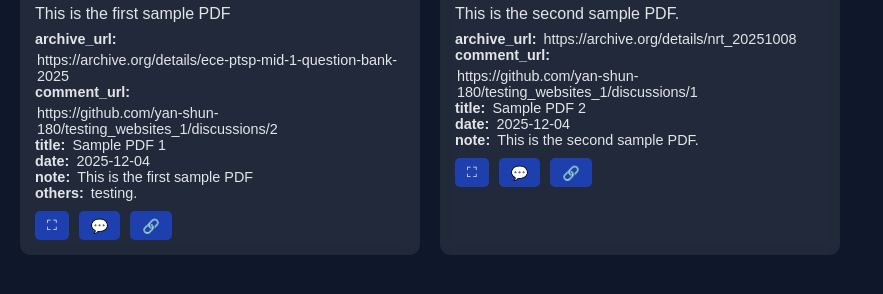
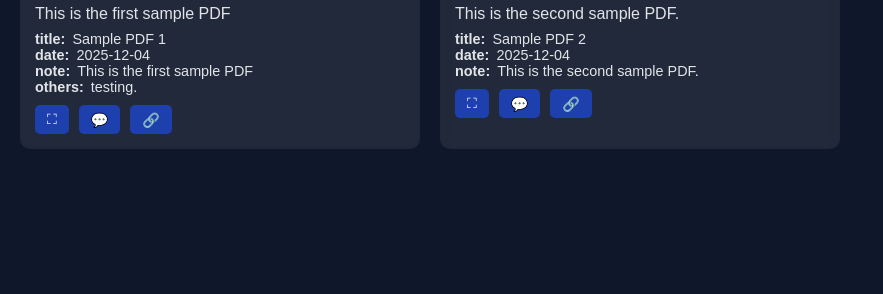
Before and after one commit to profileshub-1/yan-1-website-using-archive-org-profiles-page, a plain HTML site: page pdfs.html in a window 1280 px wide. Shown: the part 470-764 px from the top of the page, without its empty margins (0-883 px from the left). Drawn offline with Linux system fonts and the light colour scheme.

Commit message:
Update pdfs.html

```diff
--- a/pdfs.html
+++ b/pdfs.html
@@ -77,7 +77,7 @@
     #shareDialog{
         display:none;
         position:fixed;
-        top:50%;left:50%;
+        top:50%; left:50%;
         transform:translate(-50%,-50%);
         background:#1e293b;
         padding:20px;
@@ -123,18 +123,18 @@
 const SHARE_BASE =
     "https://yan-1-related-1.github.io/yan-1-website-shared-links-redirecting/archive-profile-pdfs-page-shared-links-redirecting.html?pdf_id=";
 
-// Utility: read URL query param
+// Read a query‑string parameter
 function getQueryParam(name) {
     const q = new URLSearchParams(window.location.search);
     return q.get(name);
 }
 
-// Utility: unique identifier for a record
+// Return the unique key for a record (used for share link and highlighting)
 function recordKey(obj, index) {
     return obj.id ?? obj.pdf_id ?? index;
 }
 
-// Show share popup
+// Show the Share dialog with the generated link
 function showShareDialog(link) {
     const dlg = document.getElementById('shareDialog');
     const inp = document.getElementById('shareLinkInput');
@@ -142,7 +142,7 @@ function showShareDialog(link) {
     dlg.style.display = 'block';
 }
 
-// Copy link → clipboard
+// Copy the link from the dialog to clipboard
 function copyShareLink() {
     const inp = document.getElementById('shareLinkInput');
     inp.select();
@@ -150,7 +150,7 @@ function copyShareLink() {
     alert('Link copied to clipboard!');
 }
 
-// Hide dialog when clicking outside
+// Hide the dialog when clicking outside of it
 document.addEventListener('click', ev => {
     const dlg = document.getElementById('shareDialog');
     if (dlg.style.display === 'block' && !dlg.contains(ev.target)) {
@@ -158,14 +158,14 @@ document.addEventListener('click', ev => {
     }
 });
 
-// Fullscreen request for an iframe
+// Ask the browser to toggle fullscreen for an element
 function requestFullscreen(frame) {
     if (frame.requestFullscreen) frame.requestFullscreen();
     else if (frame.webkitRequestFullscreen) frame.webkitRequestFullscreen();
     else if (frame.msRequestFullscreen) frame.msRequestFullscreen();
 }
 
-// Main loader
+// Main load routine
 async function loadPDFs() {
     const resp = await fetch('pdfs.json');
     const items = await resp.json();
@@ -180,9 +180,9 @@ async function loadPDFs() {
         card.className = 'card';
 
         const key = recordKey(obj, index);
-        card.dataset.pdfId = key;
+        card.dataset.pdfId = key;          // so we can highlight later
 
-        // Embed URL
+        // Build the embed URL
         const embedUrl = obj.archive_url.replace('/details/', '/embed/');
 
         const iframe = document.createElement('iframe');
@@ -210,10 +210,11 @@ async function loadPDFs() {
         note.textContent = obj.note ?? '';
         card.appendChild(note);
 
-        // All remaining metadata
+        // Show all metadata except archive_url & comment_url
         const metaDiv = document.createElement('div');
         metaDiv.className = 'metadata';
         Object.entries(obj).forEach(([k, v]) => {
+            if (k === 'archive_url' || k === 'comment_url') return;   // skip these
             const metaItem = document.createElement('div');
             metaItem.className = 'meta-item';
             const keySpan = document.createElement('span');
@@ -237,7 +238,7 @@ async function loadPDFs() {
         fsBtn.className = 'icon-btn';
         fsBtn.title = 'Fullscreen';
         fsBtn.innerHTML = '⛶';
-        fsBtn.onclick = () => { requestFullscreen(iframe); };
+        fsBtn.onclick = () => requestFullscreen(iframe);
         btnGroup.appendChild(fsBtn);
 
         // Comments icon
@@ -245,7 +246,7 @@ async function loadPDFs() {
         cmBtn.className = 'icon-btn';
         cmBtn.title = 'Comments';
         cmBtn.innerHTML = '💬';
-        cmBtn.onclick = () => { window.open(obj.comment_url, '_blank'); };
+        cmBtn.onclick = () => window.open(obj.comment_url, '_blank');
         btnGroup.appendChild(cmBtn);
 
         // Share icon
@@ -263,7 +264,7 @@ async function loadPDFs() {
         container.appendChild(card);
     });
 
-    // If query param exists, highlight and (optionally) fullscreen
+    // If a pdf_id param is present, highlight the corresponding card and open it
     if (targetId) {
         setTimeout(() => {
             const tgt = document.querySelector(`.card[data-pdf-id="${targetId}"]`);
@@ -271,7 +272,7 @@ async function loadPDFs() {
                 tgt.classList.add('highlight');
                 tgt.scrollIntoView({ behavior: 'smooth', block: 'center' });
 
-                // Attempt to put the PDF in fullscreen automatically
+                // Try opening the PDF in fullscreen after a short delay
                 const fframe = tgt.querySelector('iframe');
                 if (fframe) setTimeout(() => requestFullscreen(fframe), 700);
             }
```
